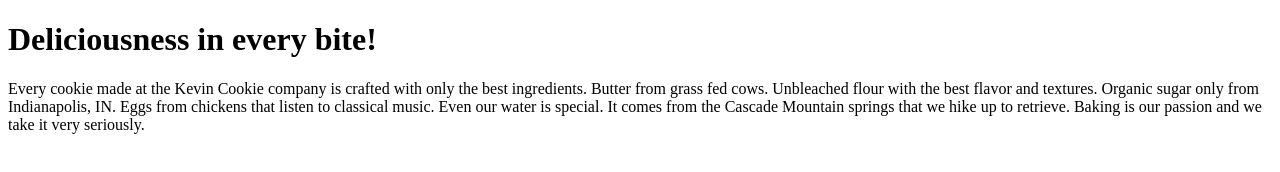
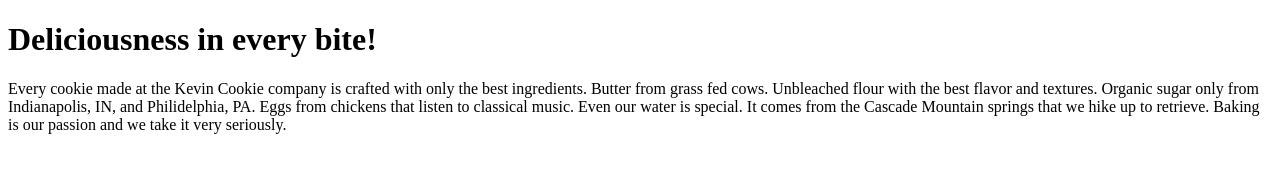
Before and after one commit to teaganpacheco/KevinCookieCompany.com, a plain HTML site: page index.htm in a window 1280 px wide. Drawn offline with Linux system fonts and the light colour scheme.

Commit message:
Update index.htm

```diff
--- a/index.htm
+++ b/index.htm
@@ -4,7 +4,7 @@
 
 <h1>Deliciousness in every bite!</h1>
 
-<p>Every cookie made at the Kevin Cookie company is crafted with only the best ingredients. Butter from grass fed cows. Unbleached flour with the best flavor and textures. Organic sugar only from Indianapolis, IN. Eggs from chickens that listen to classical music. Even our water is special. It comes from the Cascade Mountain springs that we hike up to retrieve. Baking is our passion and we take it very seriously.</p>
+<p>Every cookie made at the Kevin Cookie company is crafted with only the best ingredients. Butter from grass fed cows. Unbleached flour with the best flavor and textures. Organic sugar only from Indianapolis, IN, and Philidelphia, PA. Eggs from chickens that listen to classical music. Even our water is special. It comes from the Cascade Mountain springs that we hike up to retrieve. Baking is our passion and we take it very seriously.</p>
 
 </body>
 </html>
```
